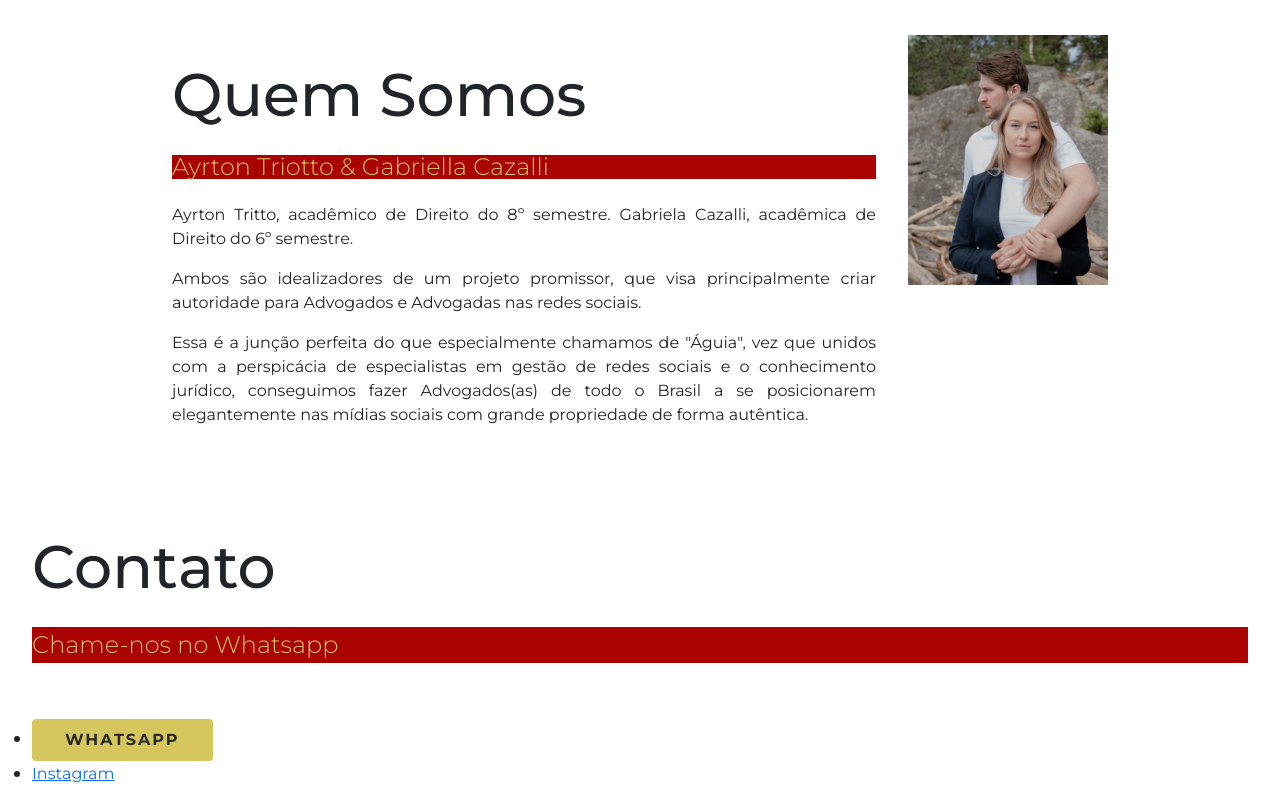
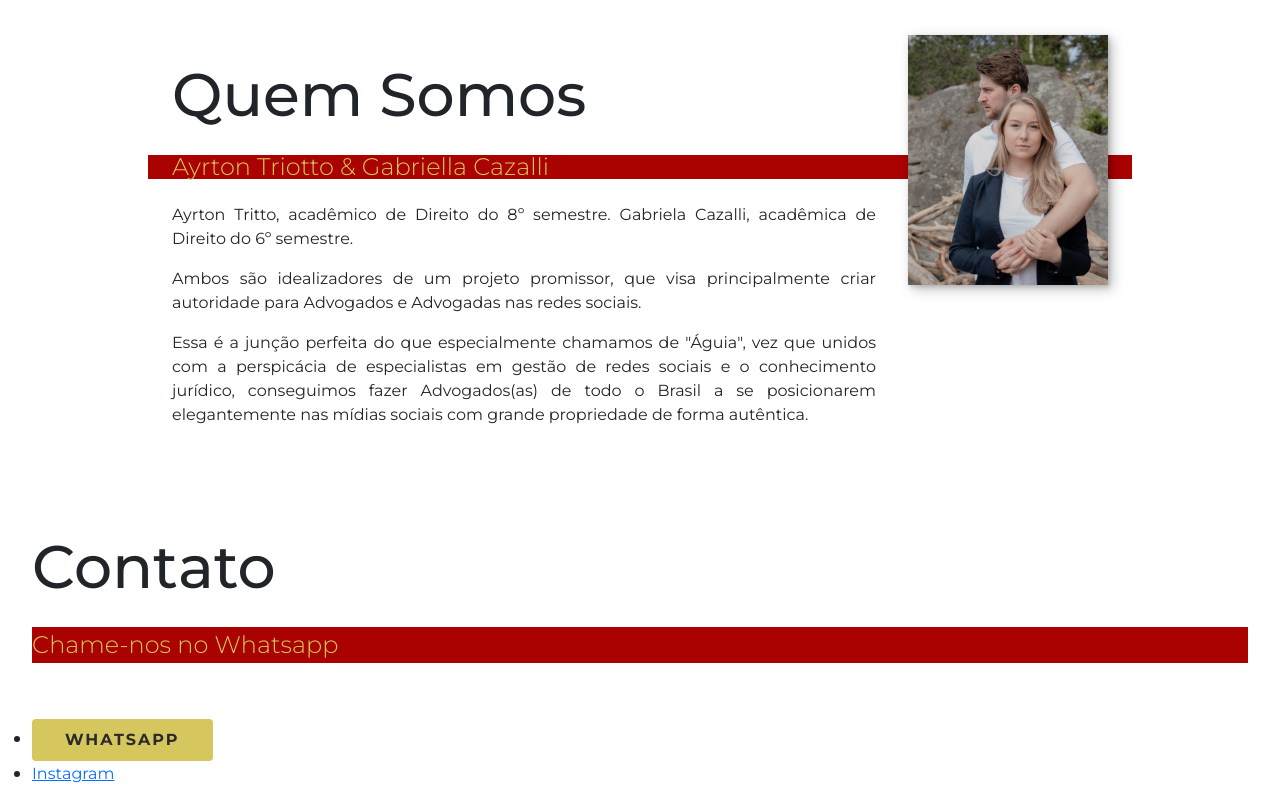
Before and after one commit to PurpleKaz81/tritto-landing, a plain HTML site: page index.html in a window 1280 px wide. Shown: the part 7184-7986 px from the top of the page. Drawn offline with nearby package versions, Linux system fonts and the light colour scheme.

Commit message:
Fixed quem somos div and overall layout in CSS

```diff
--- a/css/style.css
+++ b/css/style.css
@@ -287,6 +287,10 @@ nav { display: none; }
   margin: 0 auto;
 }
 
+.quem-somos__img {
+  box-shadow: var(--bs);
+}
+
 @media (min-width: 600px) {
   .quem-somos {
     display: grid;
@@ -302,6 +306,16 @@ nav { display: none; }
     grid-area: title;
   }
 
+  .section__subtitle--quem-somos {
+    grid-column: 1 / -1;
+    grid-row: 2;
+    position: relative;
+    left: -1em;
+    width: calc(100% + 2em);
+    padding-left: 1em;
+    padding-right: calc(200px + 4em);
+  }
+
   .section__paragraph--quem-somos {
     text-align: justify;
     text-justify: inter-word;
@@ -309,5 +323,7 @@ nav { display: none; }
 
   .quem-somos__img {
     grid-area: img;
+    position: relative;
+    z-index: 2;
   }
 }
--- a/index.html
+++ b/index.html
@@ -157,8 +157,8 @@
 
     <section id="quem" class="quem-somos">
       <h2 class="section__title section__title--quem-somos">Quem Somos</h2>
+      <h3 class="section__subtitle section__subtitle--quem-somos">Ayrton Triotto & Gabriella Cazalli</h3>
       <div class="quem-somos__body">
-        <h3 class="section__subtitle section__subtitle--quem-somos">Ayrton Triotto & Gabriella Cazalli</h3>
         <p class="section__paragraph section__paragraph--quem-somos">Ayrton Tritto, acadêmico de Direito do 8º semestre. Gabriela Cazalli, acadêmica de Direito do 6º semestre.</p>
         <p class="section__paragraph section__paragraph--quem-somos">Ambos são idealizadores de um projeto promissor, que visa principalmente criar autoridade para Advogados e Advogadas nas redes sociais.</p>
         <p class="section__paragraph section__paragraph--quem-somos">Essa é a junção perfeita do que especialmente chamamos de "Águia", vez que unidos com a perspicácia de especialistas em gestão de redes sociais e o conhecimento jurídico, conseguimos fazer Advogados(as) de todo o Brasil a se posicionarem elegantemente nas mídias sociais com grande propriedade de forma autêntica.</p>
```
